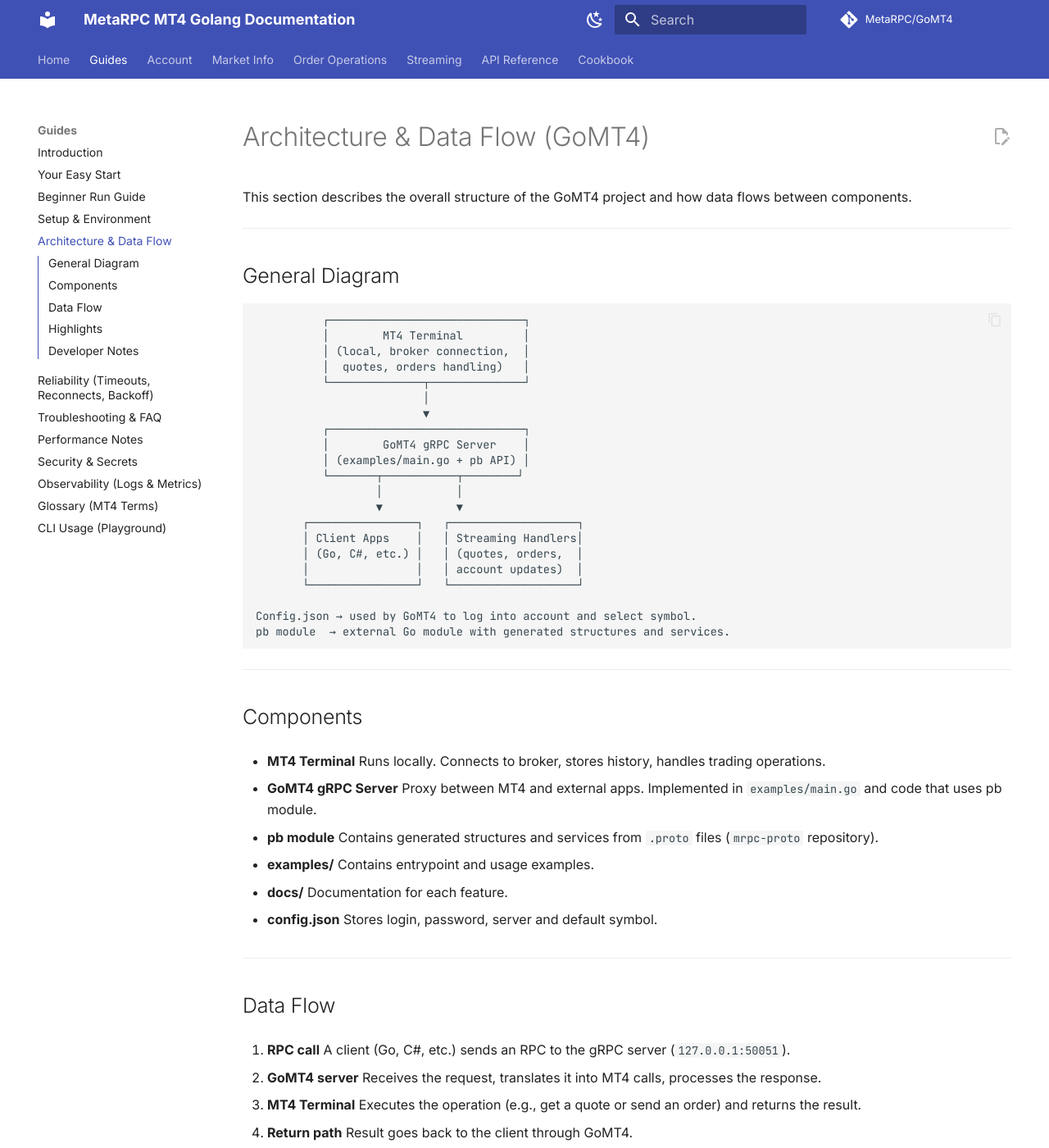
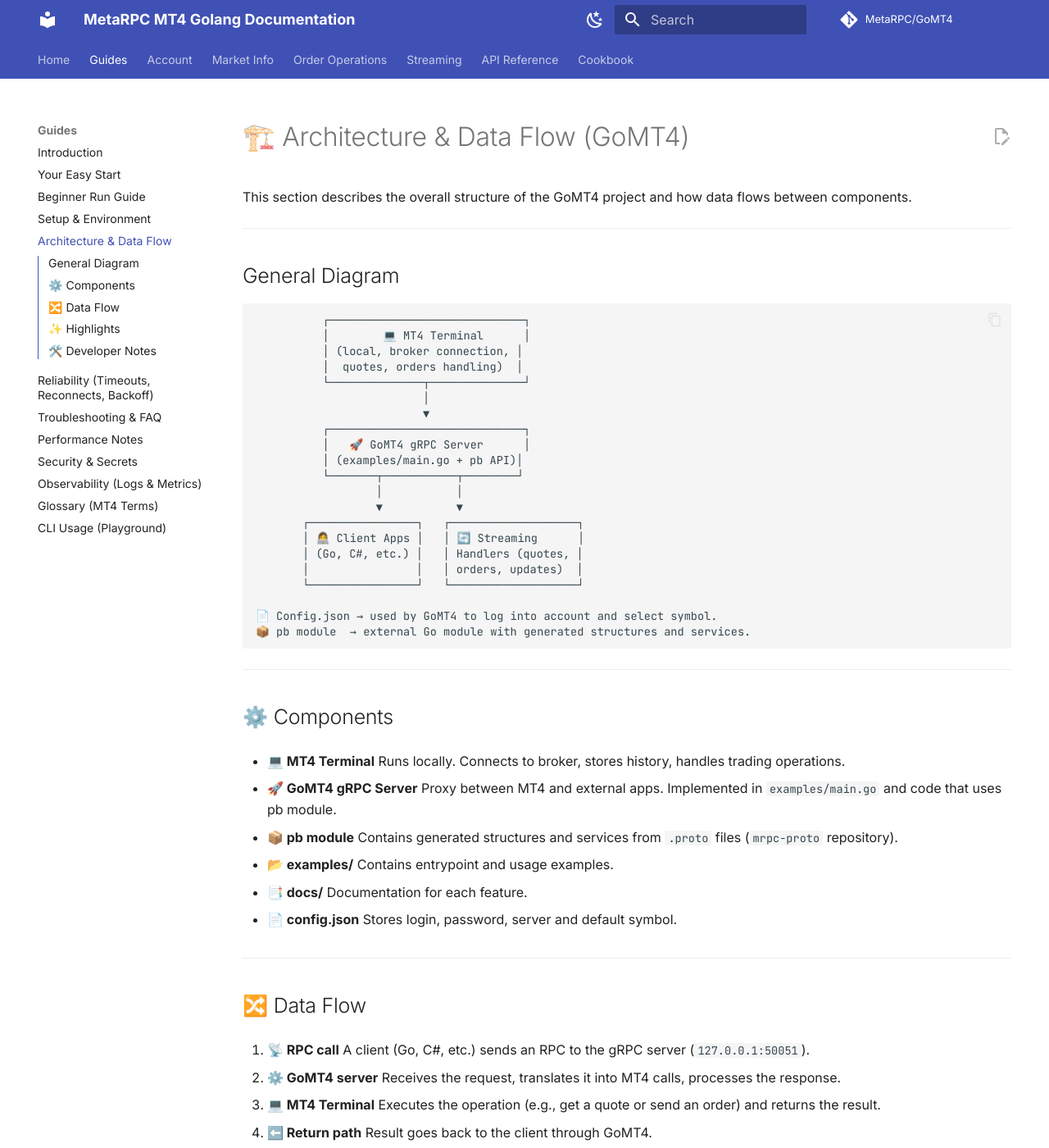
Before and after one commit to MetaRPC/GoMT4, an MkDocs documentation site: the page built from docs/Architecture_DataFlow.md, in a window 1280 px wide and 1400 px high. Shown: the whole window at 82% size. Built offline with MkDocs 1.6.1 and Material for MkDocs 9.7.7, drawn with Linux system fonts in a browser that asks for light colours; comment, search, counter and statistics services are not loaded; some of the changed text lies outside the part shown.

Commit message:
Update Architecture_DataFlow.md

````diff
--- a/docs/Architecture_DataFlow.md
+++ b/docs/Architecture_DataFlow.md
@@ -1,79 +1,79 @@
-# Architecture & Data Flow (GoMT4)
+# 🏗️ Architecture & Data Flow (GoMT4)
 
 This section describes the overall structure of the GoMT4 project and how data flows between components.
 
 ---
 
-## General Diagram
+##  General Diagram
 
 ```
           ┌─────────────────────────────┐
-          │        MT4 Terminal         │
-          │ (local, broker connection,  │
-          │  quotes, orders handling)   │
+          │        💻 MT4 Terminal      │
+          │ (local, broker connection, │
+          │  quotes, orders handling)  │
           └──────────────┬──────────────┘
                          │
                          ▼
           ┌─────────────────────────────┐
-          │        GoMT4 gRPC Server    │
-          │ (examples/main.go + pb API) │
+          │   🚀 GoMT4 gRPC Server      │
+          │ (examples/main.go + pb API)│
           └───────┬───────────┬────────┘
                   │           │
                   ▼           ▼
        ┌────────────────┐   ┌───────────────────┐
-       │ Client Apps    │   │ Streaming Handlers│
-       │ (Go, C#, etc.) │   │ (quotes, orders,  │
-       │                │   │ account updates)  │
+       │ 👩‍💻 Client Apps │   │ 🔄 Streaming      │
+       │ (Go, C#, etc.) │   │ Handlers (quotes, │
+       │                │   │ orders, updates)  │
        └────────────────┘   └───────────────────┘
 
-Config.json → used by GoMT4 to log into account and select symbol.
-pb module  → external Go module with generated structures and services.
+📄 Config.json → used by GoMT4 to log into account and select symbol.
+📦 pb module  → external Go module with generated structures and services.
 ```
 
 ---
 
-## Components
+## ⚙️ Components
 
-* **MT4 Terminal**
+* **💻 MT4 Terminal**
   Runs locally. Connects to broker, stores history, handles trading operations.
 
-* **GoMT4 gRPC Server**
+* **🚀 GoMT4 gRPC Server**
   Proxy between MT4 and external apps. Implemented in `examples/main.go` and code that uses pb module.
 
-* **pb module**
+* **📦 pb module**
   Contains generated structures and services from `.proto` files (`mrpc-proto` repository).
 
-* **examples/**
+* **📂 examples/**
   Contains entrypoint and usage examples.
 
-* **docs/**
+* **📑 docs/**
   Documentation for each feature.
 
-* **config.json**
+* **📄 config.json**
   Stores login, password, server and default symbol.
 
 ---
 
-## Data Flow
+## 🔀 Data Flow
 
-1. **RPC call**
+1. **📡 RPC call**
    A client (Go, C#, etc.) sends an RPC to the gRPC server (`127.0.0.1:50051`).
 
-2. **GoMT4 server**
+2. **⚙️ GoMT4 server**
    Receives the request, translates it into MT4 calls, processes the response.
 
-3. **MT4 Terminal**
+3. **💻 MT4 Terminal**
    Executes the operation (e.g., get a quote or send an order) and returns the result.
 
-4. **Return path**
+4. **⬅️ Return path**
    Result goes back to the client through GoMT4.
 
-5. **Streaming calls**
+5. **🔄 Streaming calls**
    If the client subscribed (quotes, orders updates), GoMT4 keeps the connection open and pushes updates in real time.
 
 ---
 
-## Highlights
+## ✨ Highlights
 
 * Default gRPC port: `127.0.0.1:50051`.
 * To extend the API, edit `.proto` files in `mrpc-proto` repo.
@@ -82,7 +82,7 @@ pb module  → external Go module with generated structures and services.
 
 ---
 
-## Developer Notes
+## 🛠️ Developer Notes
 
 * Main entry logic: `examples/main.go`.
 * Account config: `examples/config/config.json`.
````
